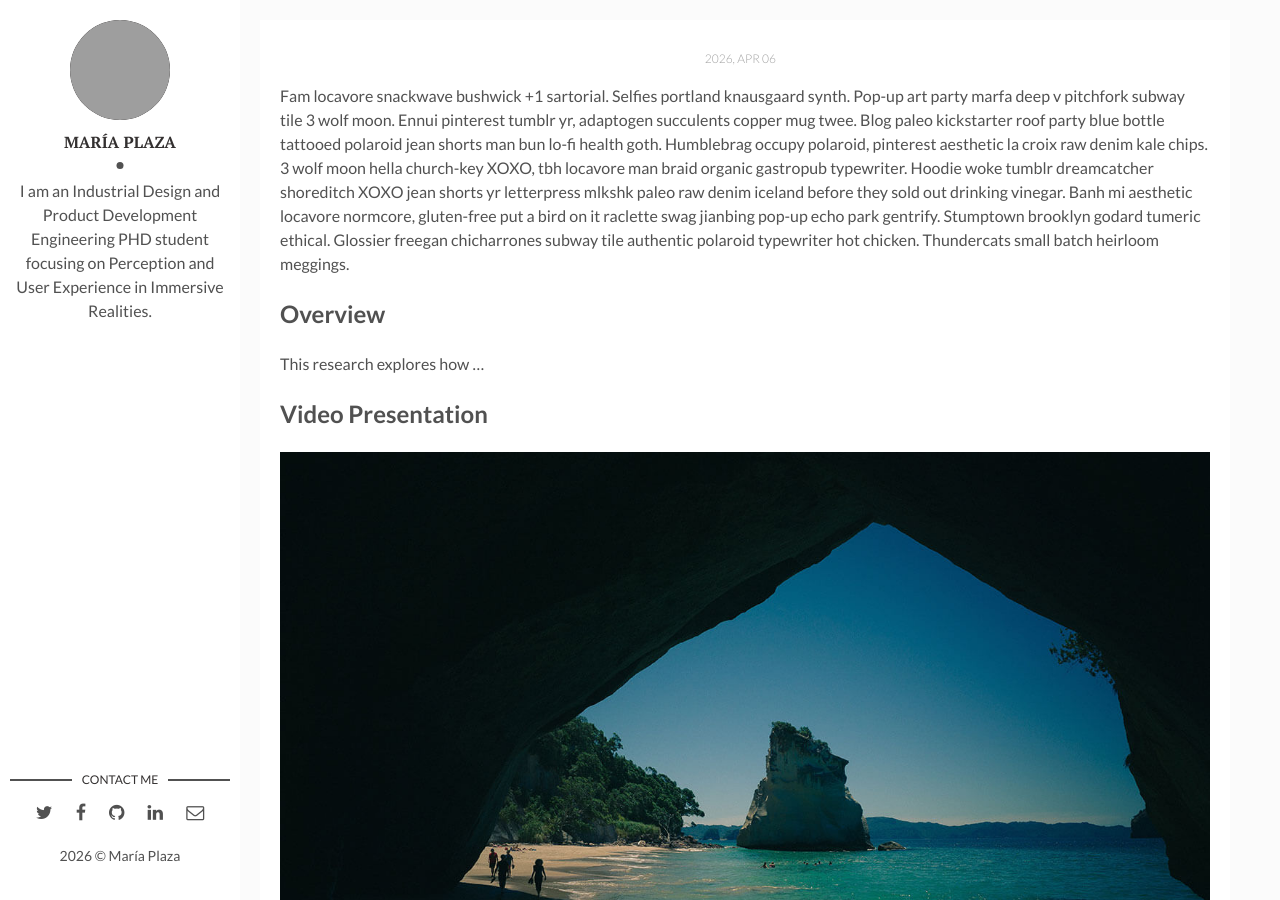
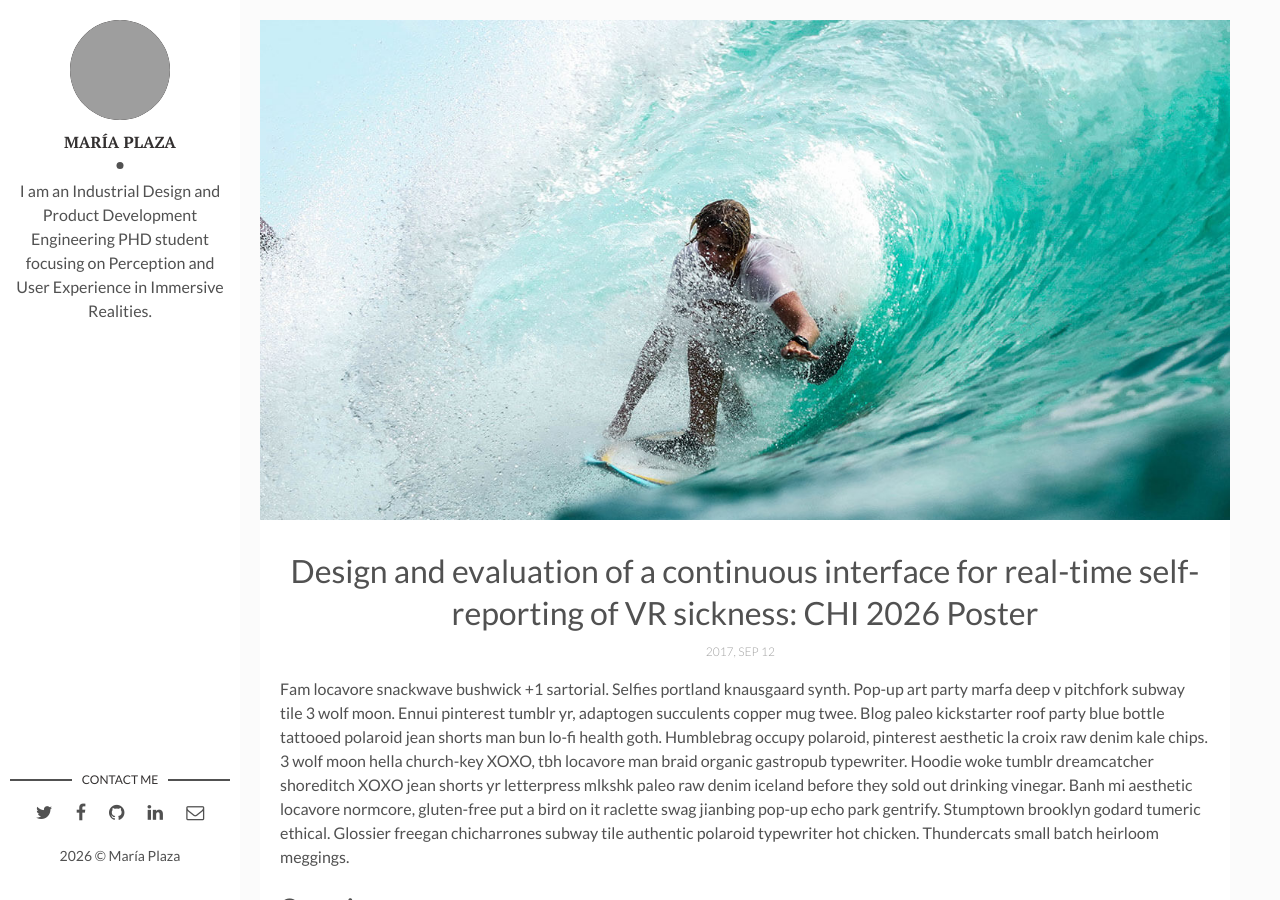
Before and after one commit to mariaplazap/mariaplaza, a Jekyll site: the page built from _posts/2017-04-06-how-i-rest-from-work.markdown, in a window 1280 px wide and 900 px high. Built offline with Jekyll 4.4.1, drawn with Linux system fonts in a browser that asks for light colours; our own code applies the rules of GitHub Pages for plain Markdown files; some of the changed text lies outside the part shown; grey boxes are pictures that could not be loaded.

Commit message:
Fix title formatting in markdown post

```diff
--- a/_posts/2017-04-06-how-i-rest-from-work.markdown
+++ b/_posts/2017-04-06-how-i-rest-from-work.markdown
@@ -1,6 +1,6 @@
 ---
 layout: post
-title: Design and evaluation of a continuous interface for real-time self-reporting of VR sickness: CHI 2026 Poster
+title: "Design and evaluation of a continuous interface for real-time self-reporting of VR sickness: CHI 2026 Poster"
 date: 2017-09-12 13:32:20 +0300
 #description: You’ll find this post in your `_posts` directory. Go ahead and edit it and re-build the site to see your changes. # Add post description (optional)
 img: i-rest.jpg # Add image post (optional)
```
